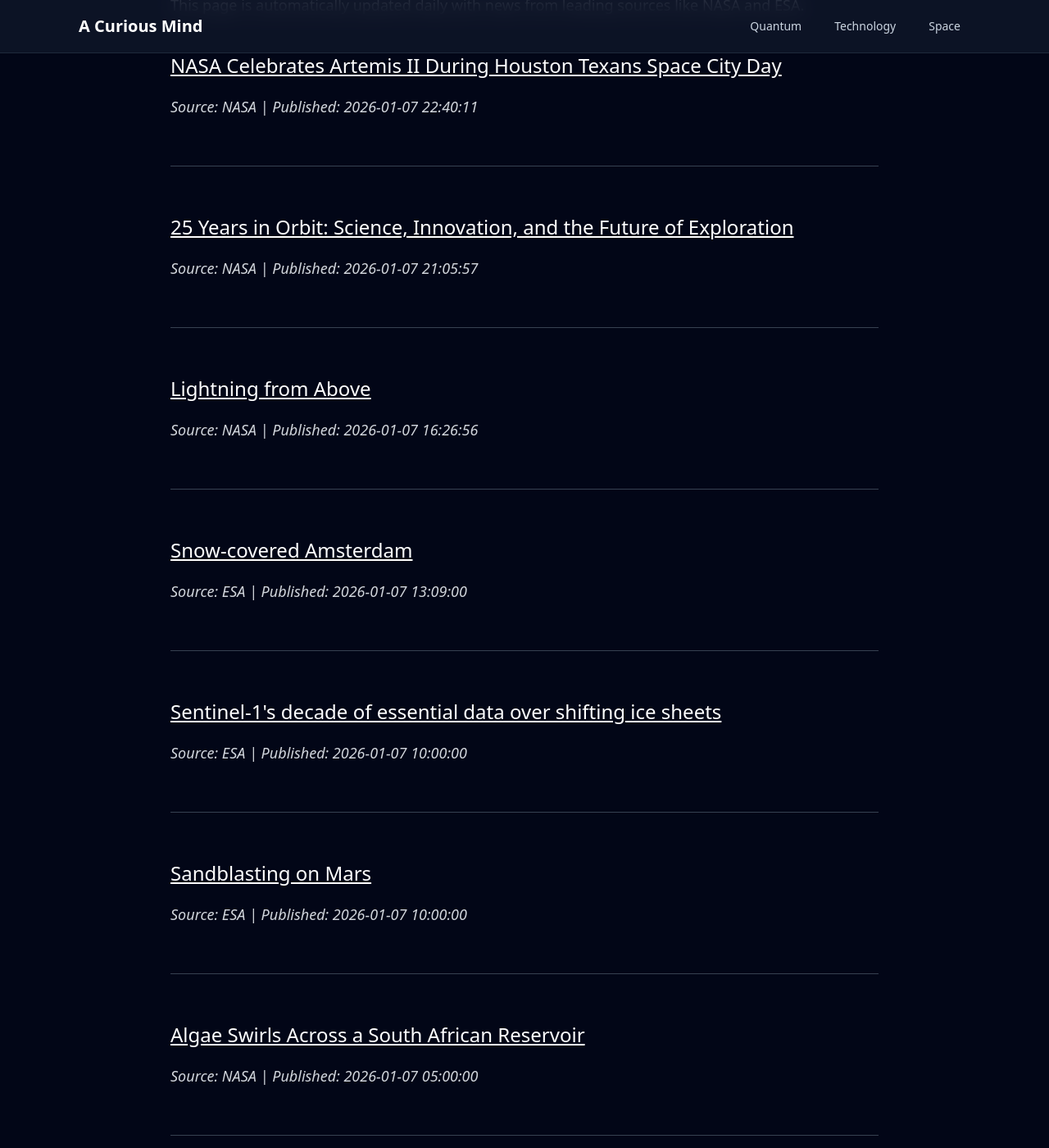
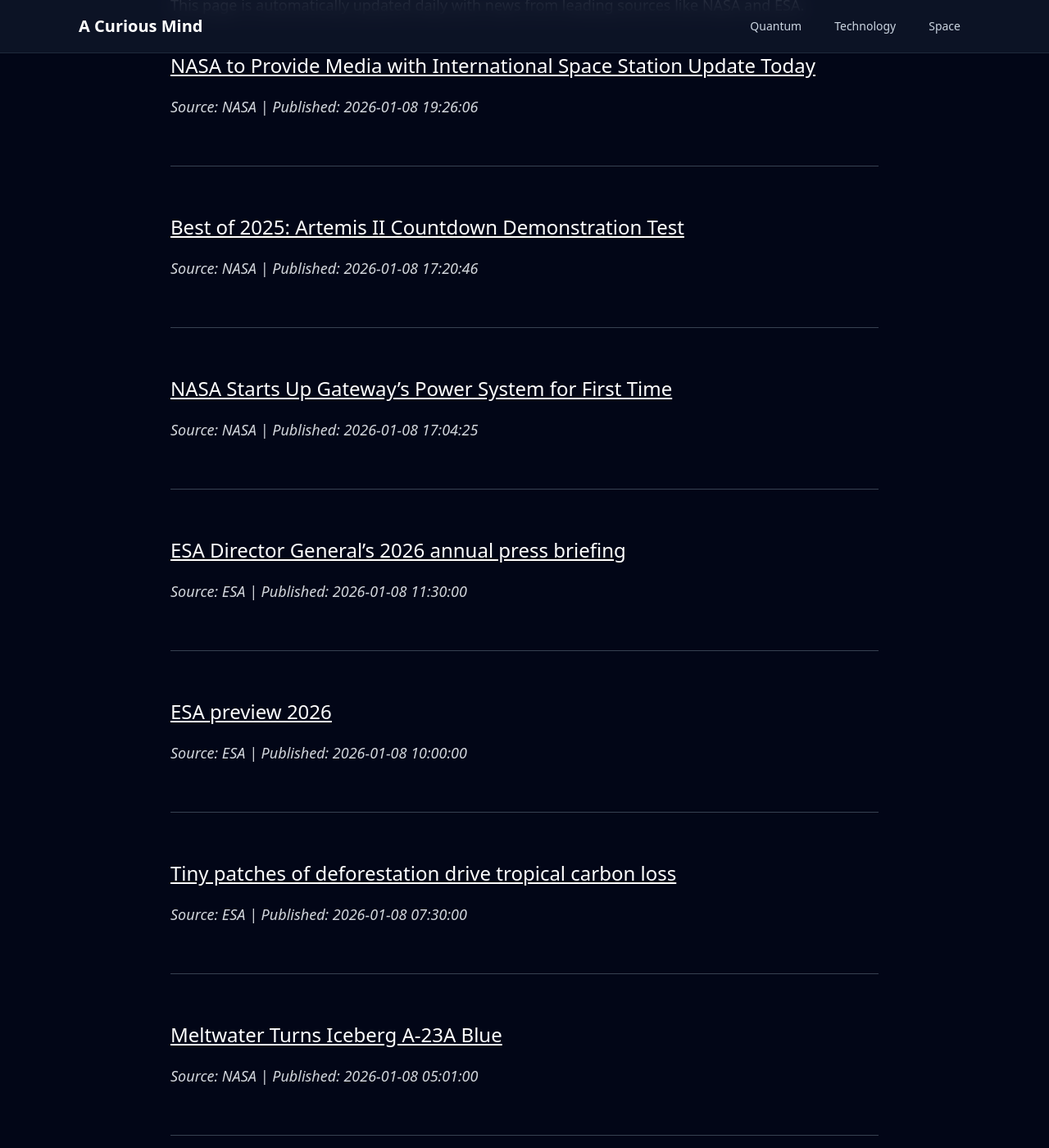
Before and after one commit to onehl7/onehl7.github.io, a Jekyll site: the page built from _posts/2025-11-22-space-updates.md, in a window 1280 px wide and 1400 px high, scrolled down 296 px. Shown: the whole window at 82% size. Built offline with Jekyll 4.4.1, drawn with Linux system fonts in a browser that asks for light colours; nearby versions of some CDN libraries; some of the changed text lies outside the part shown.

Commit message:
Update space news data

```diff
--- a/_data/space_news.json
+++ b/_data/space_news.json
@@ -1,21 +1,51 @@
 [
+  {
+    "source": "NASA",
+    "title": "NASA to Provide Media with International Space Station Update Today",
+    "link": "https://www.nasa.gov/news-release/nasa-to-provide-media-with-international-space-station-update-today/",
+    "published": "2026-01-08 19:26:06"
+  },
+  {
+    "source": "NASA",
+    "title": "Best of 2025: Artemis II Countdown Demonstration Test",
+    "link": "https://www.nasa.gov/image-article/best-of-2025-artemis-ii-countdown-demonstration-test/",
+    "published": "2026-01-08 17:20:46"
+  },
+  {
+    "source": "NASA",
+    "title": "NASA Starts Up Gateway\u2019s Power System for First Time",
+    "link": "https://www.nasa.gov/centers-and-facilities/glenn/nasa-starts-up-gateways-power-system-for-first-time/",
+    "published": "2026-01-08 17:04:25"
+  },
+  {
+    "source": "ESA",
+    "title": "ESA Director General\u2019s 2026 annual press briefing",
+    "link": "https://www.esa.int/ESA_Multimedia/Videos/2026/01/ESA_Director_General_s_2026_annual_press_briefing",
+    "published": "2026-01-08 11:30:00"
+  },
+  {
+    "source": "ESA",
+    "title": "ESA preview 2026",
+    "link": "https://www.esa.int/ESA_Multimedia/Videos/2026/01/ESA_preview_2026",
+    "published": "2026-01-08 10:00:00"
+  },
+  {
+    "source": "ESA",
+    "title": "Tiny patches of deforestation drive tropical carbon loss",
+    "link": "https://www.esa.int/Applications/Observing_the_Earth/Space_for_our_climate/Tiny_patches_of_deforestation_drive_tropical_carbon_loss",
+    "published": "2026-01-08 07:30:00"
+  },
+  {
+    "source": "NASA",
+    "title": "Meltwater Turns Iceberg A-23A Blue",
+    "link": "https://science.nasa.gov/earth/earth-observatory/meltwater-turns-iceberg-a-23a-blue/",
+    "published": "2026-01-08 05:01:00"
+  },
   {
     "source": "NASA",
     "title": "NASA Celebrates Artemis II During Houston Texans Space City Day",
     "link": "https://www.nasa.gov/centers-and-facilities/johnson/nasa-celebrates-artemis-ii-during-houston-texans-space-city-day/",
     "published": "2026-01-07 22:40:11"
-  },
-  {
-    "source": "NASA",
-    "title": "25 Years in Orbit: Science, Innovation, and the Future of Exploration",
-    "link": "https://www.nasa.gov/centers-and-facilities/johnson/25-years-in-orbit-science-innovation-and-the-future-of-exploration/",
-    "published": "2026-01-07 21:05:57"
-  },
-  {
-    "source": "NASA",
-    "title": "Lightning from Above",
-    "link": "https://www.nasa.gov/image-article/lightning-from-above/",
-    "published": "2026-01-07 16:26:56"
   },
   {
     "source": "ESA",
@@ -28,35 +58,5 @@
     "title": "Sentinel-1's decade of essential data over shifting ice sheets",
     "link": "https://www.esa.int/Applications/Observing_the_Earth/Copernicus/Sentinel-1/Sentinel-1_s_decade_of_essential_data_over_shifting_ice_sheets",
     "published": "2026-01-07 10:00:00"
-  },
-  {
-    "source": "ESA",
-    "title": "Sandblasting on Mars",
-    "link": "https://www.esa.int/Science_Exploration/Space_Science/Mars_Express/Sandblasting_on_Mars",
-    "published": "2026-01-07 10:00:00"
-  },
-  {
-    "source": "NASA",
-    "title": "Algae Swirls Across a South African Reservoir",
-    "link": "https://science.nasa.gov/earth/earth-observatory/algae-swirls-across-a-south-african-reservoir/",
-    "published": "2026-01-07 05:00:00"
-  },
-  {
-    "source": "NASA",
-    "title": "Supernova Remnant Video From NASA\u2019s Chandra Is Decades in Making",
-    "link": "https://www.nasa.gov/missions/chandra/supernova-remnant-video-from-nasas-chandra-is-decades-in-making/",
-    "published": "2026-01-06 21:30:45"
-  },
-  {
-    "source": "ESA",
-    "title": "Cloud-9: a new celestial object found by Hubble",
-    "link": "https://www.esa.int/Science_Exploration/Space_Science/Cloud-9_a_new_celestial_object_found_by_Hubble",
-    "published": "2026-01-05 17:15:00"
-  },
-  {
-    "source": "ESA",
-    "title": "Press conference with ESA astronaut Sophie Adenot",
-    "link": "https://www.esa.int/ESA_Multimedia/Videos/2026/01/Press_conference_with_ESA_astronaut_Sophie_Adenot",
-    "published": "2026-01-05 16:30:00"
   }
 ]
```
